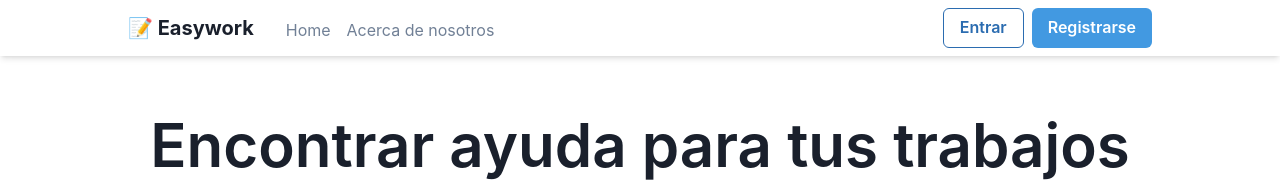
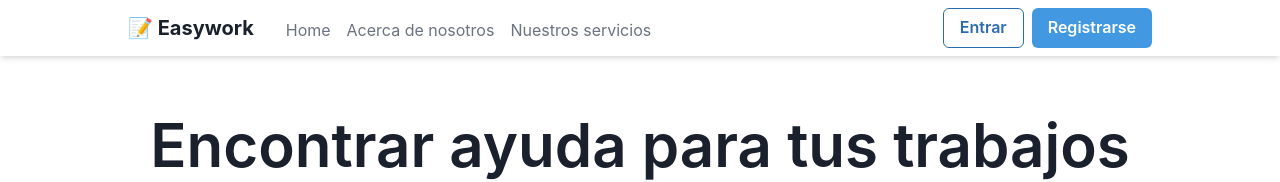
Before and after one commit to Allrivenjs/easywork-frontend, a React (Vite) app: page / in a window 1280 px wide. Shown: the top 182 px of the page. Built offline with nearby package versions, Linux system fonts and the light colour scheme; no server answers.

Commit message:
some changes in navigation over the page

```diff
--- a/src/components/Navbar.tsx
+++ b/src/components/Navbar.tsx
@@ -1,4 +1,4 @@
-import { Button, Stack } from "@chakra-ui/react";
+import { Avatar, Button, Stack } from "@chakra-ui/react";
 import { Link } from "react-router-dom";
 
 import { useCookies } from "react-cookie";
@@ -21,28 +21,33 @@ const Navbar = () => {
 
 					<ul className="flex gap-4 mt-1 ml-8">
 						<li>
-							<Button fontWeight={"normal"} variant="link">
-								Home
-							</Button>
+							<Link to={"/"}>
+								<p className="text-gray-500 hover:underline">Home</p>
+							</Link>
 						</li>
 						<li>
-							<Button fontWeight={"normal"} variant="link">
-								Acerca de nosotros
-							</Button>
+							<a href="#hero">
+								<p className="text-gray-500 hover:underline">Acerca de nosotros</p>
+							</a>
+						</li>
+						<li>
+							<a href="#features">
+								<p className="text-gray-500 hover:underline">Nuestros servicios</p>
+							</a>
 						</li>
 					</ul>
 				</div>
 				<div className="flex items-center h-full">
 					<Stack direction={"row"}>
 						{isUserLogged ? (
-							<Button
-								mt={"1"}
-								rightIcon={<FiUser />}
-								fontWeight={"bold"}
-								variant="link"
+							<Link
+								to={"/profile"}
 							>
-								Perfil
-							</Button>
+								<div className="flex items-center">
+									<p className="mt-1 ml-2 text-gray-500 hover:underline">Perfil</p>
+									<Avatar ml={"2"} size={"sm"}/>
+								</div>
+							</Link>
 						) : (
 							<>
 								<Link to={"/login"}>
--- a/src/components/home/Features.tsx
+++ b/src/components/home/Features.tsx
@@ -18,7 +18,7 @@ import { FaUsers } from "react-icons/fa";
 
 const Features = () => {
 	return (
-		<section>
+		<section id="features">
 			<Container maxW={"5xl"} py={12}>
 				<SimpleGrid columns={{ base: 1, md: 2 }} spacing={10}>
 					<Stack spacing={4}>
--- a/src/components/home/Hero.tsx
+++ b/src/components/home/Hero.tsx
@@ -11,7 +11,7 @@ import heroImg from "../../assets/svg/hero.svg";
 
 const Hero = () => {
 	return (
-		<section>
+		<section id="hero">
 			<Container maxW={"5xl"}>
 				<Stack
 					textAlign={"center"}
--- a/src/routes/index.tsx
+++ b/src/routes/index.tsx
@@ -4,21 +4,23 @@ import Layout from "../components/Layout";
 import Home from "../pages/Home";
 import Login from "../pages/Login";
 
-import { AuthProvider } from "../components/GlobalStates";
+// import { AuthProvider } from "../components/GlobalStates";
 import Register from "../pages/Register";
 
 const Router = () => {
-	return(
+	return (
 		<BrowserRouter>
 			<Routes>
-				<Route element={
-					<AuthProvider>
-						<Layout/>
-					</AuthProvider>
-				}>
-					<Route path='/' element={<Home />} />
-					<Route path='/login' element={<Login />} />
-					<Route path='/register' element={<Register />} />
+				<Route
+					element={
+						// <AuthProvider>	No pude poner a funcionar el ContextProvider
+						// </AuthProvider>	lo hare despues...por ahora, el estado global se maneja en las cookies
+						<Layout />
+					}
+				>
+					<Route path="/" element={<Home />} />
+					<Route path="/login" element={<Login />} />
+					<Route path="/register" element={<Register />} />
 				</Route>
 			</Routes>
 		</BrowserRouter>
```
